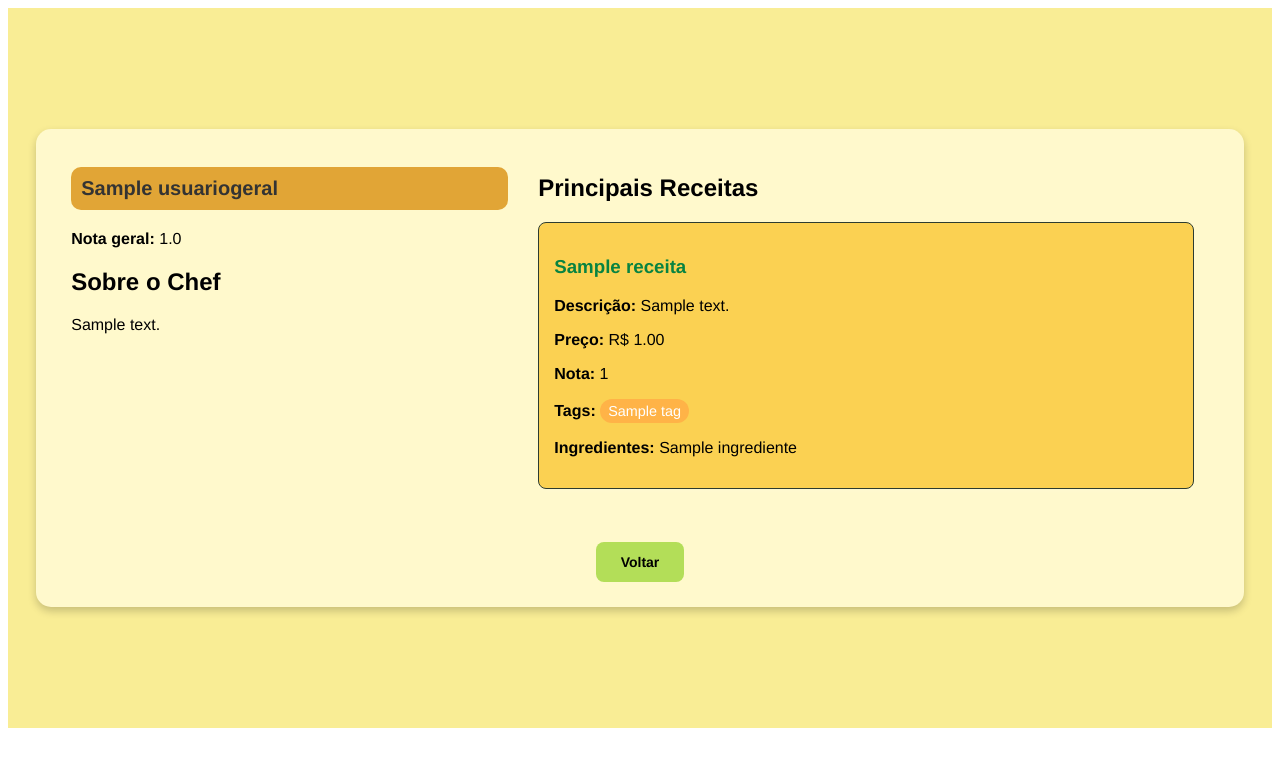
After one commit to leandramts/Cookmasters_github, a Django app: page /chefe/1/ in a window 1280 px wide. The commit adds this page. Shown: the top 767 px of the page. Run offline with Django 5.2, Linux system fonts and the light colour scheme; tables that the repository leaves empty hold one stand-in row (values such as "Sample post").

Commit message:
Add: Tela Visu Chef e correcoes no cadastro

```diff
--- a/cookmasters_app/urls.py
+++ b/cookmasters_app/urls.py
@@ -17,4 +17,7 @@ urlpatterns = [
 
     # Rotas de Receitas
     path('receitas/cadastrar/', views.cadastrar_receita, name='cadastrar_receita'),
+
+    #Rotas de Visualizacao
+    path("chefe/<int:id>/", views.visualizar_chefe, name="visualizar_chefe"),
 ]
--- a/cookmasters_app/views.py
+++ b/cookmasters_app/views.py
@@ -1,8 +1,9 @@
 
-from django.shortcuts import render, redirect
+from django.shortcuts import render, redirect, get_object_or_404
 from django.contrib import messages
 from django.contrib.auth import login, logout, authenticate
 from django.contrib.auth.decorators import login_required
+from django.db import transaction
 from .models import E_UsuarioGeral, E_Chefe, E_Consumidor, E_Receita, E_Ingrediente, E_Tag
 from django.core.exceptions import ObjectDoesNotExist, ValidationError
 
@@ -96,39 +97,53 @@ def cadastro_chefe(request):
         senha = request.POST.get('senha')
         senha_confirm = request.POST.get('senha_confirm')
         cpf = request.POST.get('cpf')
+        descricao = request.POST.get('descricao')
+
+        if not nome or not email or not senha or not senha_confirm or not cpf or not descricao:
+             messages.error(request, "Todos os campos são obrigatórios.")
+             return render(request, 'F_Tela_Cadastro_Chefe.html')
 
         if senha != senha_confirm:
             messages.error(request, "As senhas não são iguais.")
             return render(request, 'F_Tela_Cadastro_Chefe.html')
 
-        if not cpf:
-            messages.error(request, "O CPF é obrigatório para Chefes.")
+        if E_UsuarioGeral.objects.filter(email=email).exists():
+            messages.error(request, "Este e-mail já está em uso.")
             return render(request, 'F_Tela_Cadastro_Chefe.html')
 
+
         try:
+            with transaction.atomic():
 
-            user = E_UsuarioGeral.objects.create_user(
-                email=email,
-                nome=nome,
-                password=senha
-            )
+                user = E_UsuarioGeral.objects.create_user(
+                    email=email,
+                    nome=nome,
+                    password=senha
+                )
 
-            E_Chefe.objects.create(
-                usuario=user,
-                cpf=cpf
-            )
+                E_Chefe.objects.create(
+                    usuario=user,
+                    cpf=cpf,
+                    descricao = descricao
+                )
 
-            login(request, user, backend='django.contrib.auth.backends.ModelBackend')
+                login(request, user, backend='django.contrib.auth.backends.ModelBackend')
             messages.success(request, f'Chefe {nome} cadastrado com sucesso!')
             return redirect('home')
 
         except Exception as e:
-            messages.error(request, f"Ocorreu um erro: {e}")
-            return render(request, 'F_Tela_Cadastro_Chefe.html')
+                messages.error(request, f"Ocorreu um erro: {e}")
+                return render(request, 'F_Tela_Cadastro_Chefe.html')
 
-    # GET
+        # GET
     return render(request, 'F_Tela_Cadastro_Chefe.html')
 
+
+def visualizar_chefe(request, id):
+    chefe = get_object_or_404(E_Chefe, id=id)
+    receitas = E_Receita.objects.filter(autor=chefe)
+
+    return render(request, "F_Tela_Visualizar_Chefe.html", {"chefe":chefe, "receitas": receitas})
 
 
 
--- a/static/css/style.css
+++ b/static/css/style.css
@@ -175,3 +175,42 @@ nav :hover {
     color: #888;
     font-style: italic;
 }
+
+.chefe-container-split {
+    display: flex;
+    flex-wrap: wrap;
+    gap: 30px;
+}
+
+.chefe-info-esquerda {
+    flex: 1;
+    min-width: 300px;
+    text-align: left;
+}
+
+.chefe-receitas-direita {
+    flex: 1.5;
+    text-align: left;
+    max-height: 80vh;
+    overflow-y: auto;
+    padding-right: 15px;
+}
+
+.container-auth .chefe-nome {
+    text-align: left;
+}
+
+.container-auth .chefe-secao-titulo {
+    text-align: left;
+}
+
+.recipe-card p a {
+    color: #088341;
+    text-decoration: none;
+    font-weight: bold;
+}
+
+.recipe-card p a:hover {
+    text-decoration: underline;
+    color: #d46b08;
+}
--- a/templates/F_Tela_Cadastro_Chefe.html
+++ b/templates/F_Tela_Cadastro_Chefe.html
@@ -31,7 +31,7 @@
             <label for="senha_confirm">Confirme a Senha:</label>
             <input type="password" name="senha_confirm" id="senha_confirm" required>
             <label for ="descricao">Sua hitória:</label>
-            <textarea name="descricao" id="descricao" rows="5" placeholder="Conte um pouco sobre você, sua experiência e trajetória como chefe"required></textarea></textarea>
+            <textarea name="descricao" id="descricao" rows="5" placeholder="Conte um pouco sobre você, sua experiência e trajetória como chefe"required></textarea>
             <button type="submit">Cadastrar Chefe</button>
         </form>
     </div>
--- /dev/null
+++ b/templates/F_Tela_Visualizar_Chefe.html
@@ -0,0 +1,69 @@
+{% load static %}
+<!DOCTYPE html>
+<html lang="pt-br">
+<head>
+    <meta charset="UTF-8">
+    <meta name="viewport" content="width=device-width, initial-scale=1.0">
+    <title>{{ chefe.usuario.nome }}</title>
+
+    <link rel="stylesheet" href="{% static 'css/style.css' %}">
+</head>
+<body>
+
+<div class="auth-page">
+
+    <div class="container-auth" style="width: 90%; max-width: 1200px;">
+
+        <div class="chefe-container-split">
+
+            <div class="chefe-info-esquerda">
+
+                <h1 class="chefe-nome">{{ chefe.usuario.nome }}</h1>
+
+                <p><strong>Nota geral:</strong> {{ chefe.Nota }}</p>
+
+                <h2 class="chefe-secao-titulo">Sobre o Chef</h2>
+                <p>{{ chefe.descricao }}</p>
+
+            </div> <div class="chefe-receitas-direita">
+
+                <h2 class="chefe-secao-titulo">Principais Receitas</h2>
+
+                {% if receitas %}
+                    {% for receita in receitas %}
+                        <div class="recipe-card" style="margin-bottom: 15px;">
+                            <h3>{{ receita.nome }}</h3>
+                            <p><strong>Descrição:</strong> {{ receita.descricao }}</p>
+                            <p><strong>Preço:</strong> R$ {{ receita.preco }}</p>
+                            <p><strong>Nota:</strong> {{ receita.nota }}</p>
+
+                            <p><strong>Tags:</strong>
+                                {% for tag in receita.tags.all %}
+                                    <span class="tag">{{ tag.nome }}</span>
+                                {% empty %}
+                                    <span class="no-tag">Sem tags</span>
+                                {% endfor %}
+                            </p>
+
+                            <p><strong>Ingredientes:</strong>
+                                {% for ing in receita.ingredientes.all %}
+                                    {{ ing.nome }}{% if not forloop.last %}, {% endif %}
+                                {% empty %}
+                                    <span class="no-tag">Sem ingredientes</span>
+                                {% endfor %}
+                            </p>
+                        </div>
+                    {% endfor %}
+                {% else %}
+                    <p>Este chefe ainda não cadastrou receitas.</p>
+                {% endif %}
+
+            </div> </div> <br>
+        <div style="text-align: center;">
+            <a href="javascript:history.back()" class="botao-link" style="width: auto; display: inline-block;">Voltar</a>
+        </div>
+    </div>
+</div>
+
+</body>
+</html>
```
Also changed, not shown: templates/home.html (+6 -2 lines).
